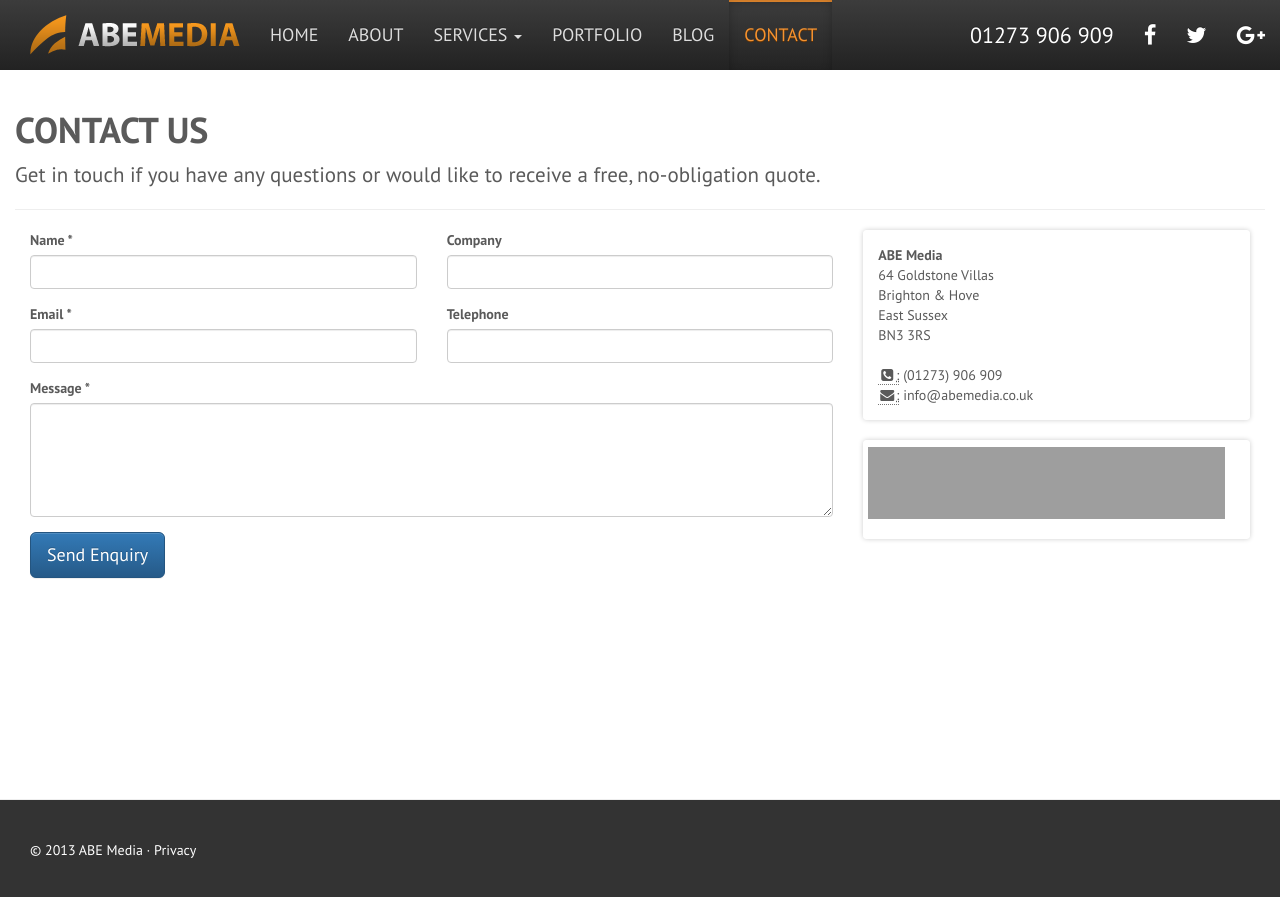
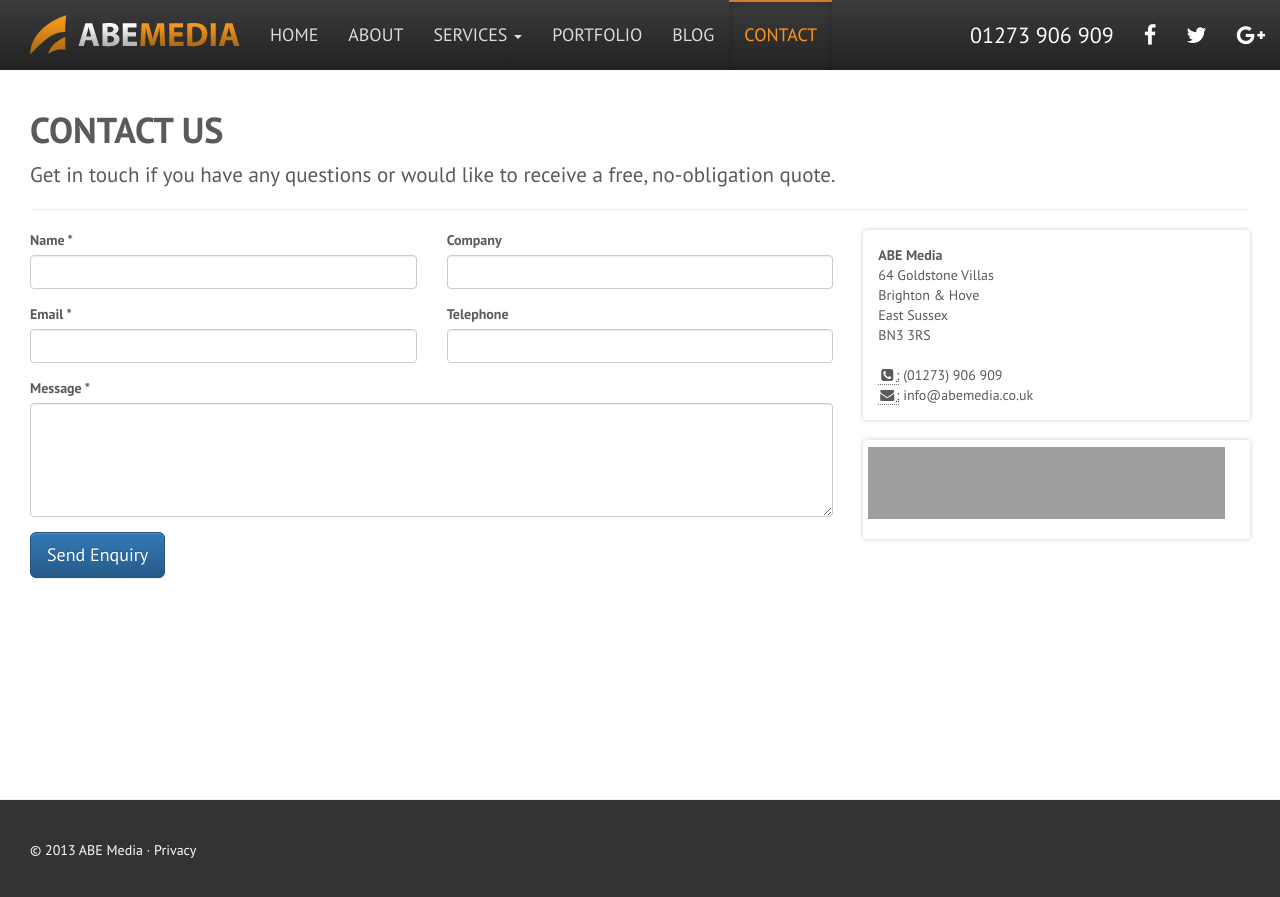
Before and after one commit to abemedia/abemedia.github.io, a Jekyll site: the page built from contact.html, in a window 1280 px wide. Shown: the top 897 px of the page. Built offline with Jekyll 4.4.1, drawn with Linux system fonts in a browser that asks for light colours; nearby versions of some CDN libraries; grey boxes are pictures that could not be loaded.

Commit message:
Update contact.html

```diff
--- a/contact.html
+++ b/contact.html
@@ -3,10 +3,10 @@ layout: default
 title: Contact Us
 slug: contact
 ---
+<h1>Contact Us</h1>
+<p class="lead">Get in touch if you have any questions or would like to receive a free, no-obligation quote.</p>
+<hr>
 <div class="row">
-  <h1>Contact Us</h1>
-  <p class="lead">Get in touch if you have any questions or would like to receive a free, no-obligation quote.</p>
-  <hr>
   <div class="col-sm-8">
     <form role="form" action="http://getsimpleform.com/messages?form_api_token=ee510e56c0373993fbbab9e006eaab76" method="post">
       <div class="row">
```
